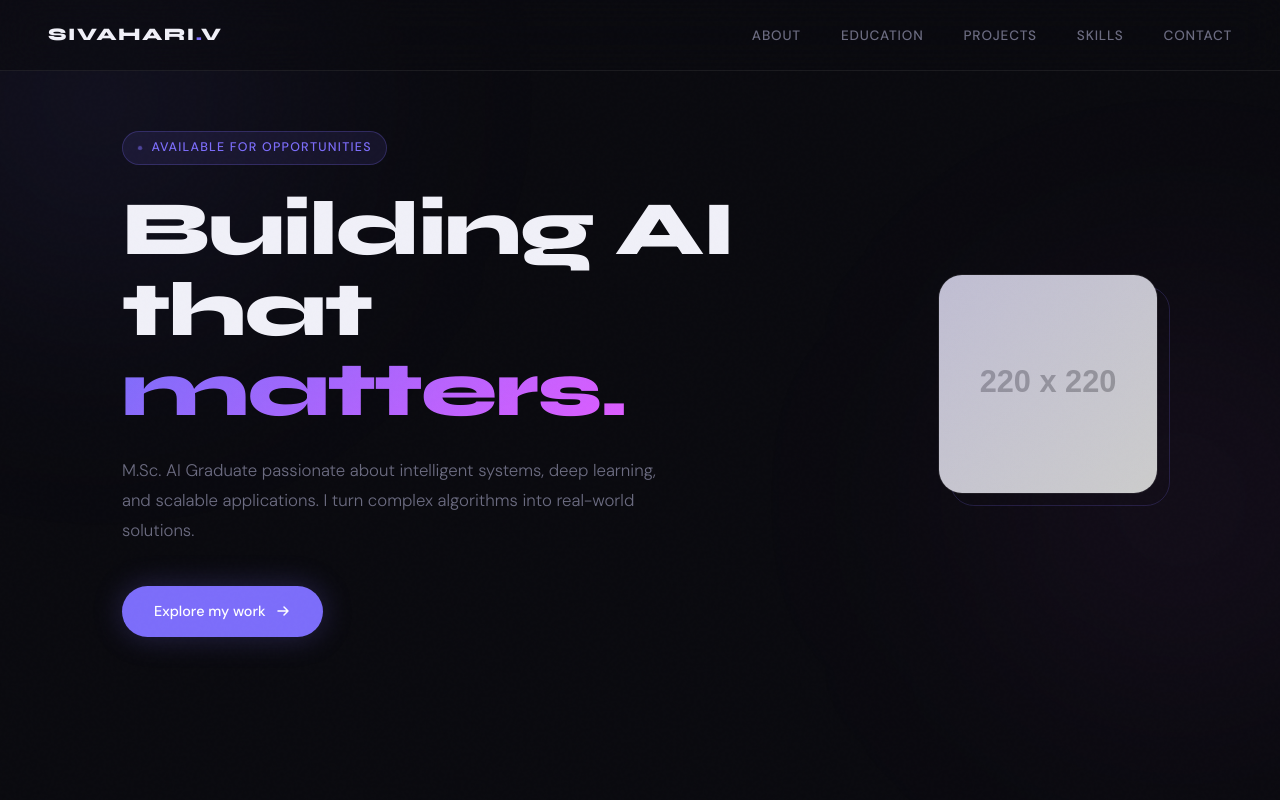
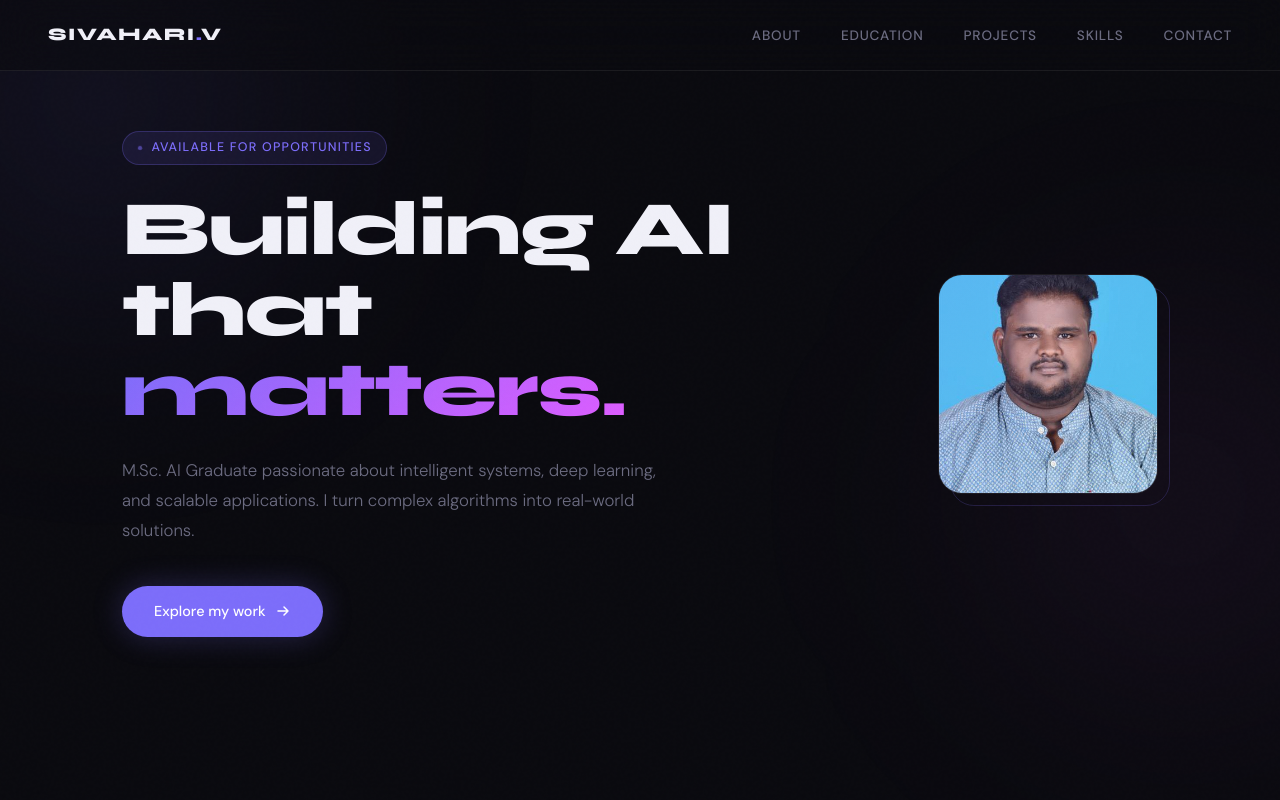
Before and after one commit to sivavisu007/Portfolio, a plain HTML site: page index.html in a window 1280 px wide. Shown: the top 800 px of the page. Drawn offline with nearby package versions, Linux system fonts and the light colour scheme; placeholder pictures from the web are drawn by us.

```diff
--- a/index.html
+++ b/index.html
@@ -48,7 +48,7 @@
                     </div>
                     <div class="hero-avatar-wrap">
                         <div class="hero-avatar">
-                            <img src="https://placehold.co/220x220/1a1a2e/7c6dfa?text=SV" alt="Sivahari V">
+                            <img src="https://github.com/sivavisu007/Portfolio/blob/63b46e4ea6c668fbb96d1588fefccc04d44ccd94/IMG_1321.JPEG" alt="Sivahari V">
                         </div>
                         <div class="hero-avatar-deco"></div>
                     </div>
```
